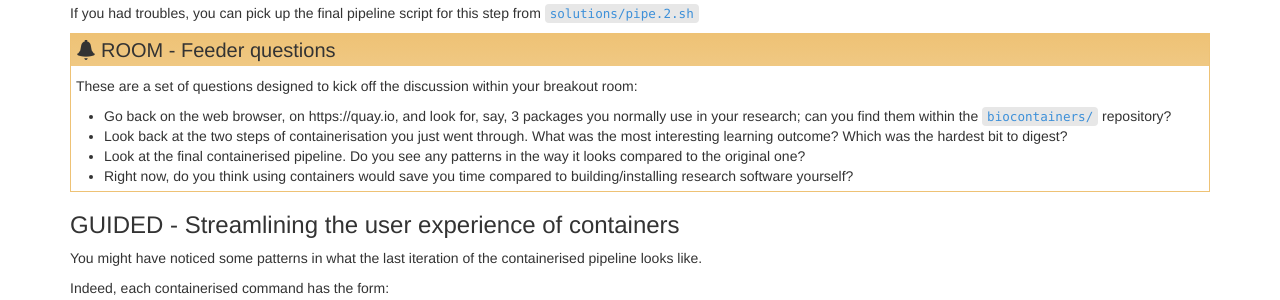
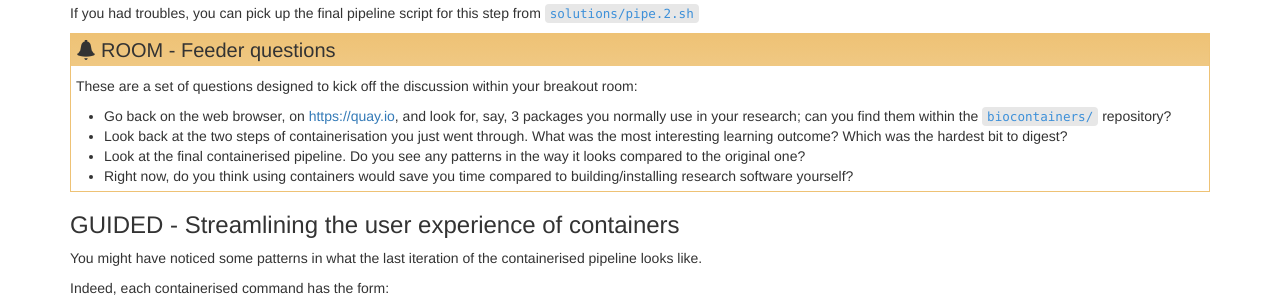
Before and after one commit to PawseySC/containers-bioinformatics-workshop, a Jekyll site: the page built from _episodes/3.pipeline.md, in a window 1280 px wide and 900 px high, scrolled down 5731 px. Shown: the part 152-452 px from the top of the window. Built offline with Jekyll 4.4.1, drawn with Linux system fonts in a browser that asks for light colours; part of the change alters nothing that is shown.

Commit message:
review s1: one more fix

```diff
--- a/_episodes/3.pipeline.md
+++ b/_episodes/3.pipeline.md
@@ -463,7 +463,7 @@ If you had troubles, you can pick up the final pipeline script for this step fro
 >
 > These are a set of questions designed to kick off the discussion within your breakout room:
 >
-> * Go back on the web browser, on https://quay.io, and look for, say, 3 packages you normally use in your research; can you find them within the `biocontainers/` repository?
+> * Go back on the web browser, on [https://quay.io](https://quay.io), and look for, say, 3 packages you normally use in your research; can you find them within the `biocontainers/` repository?
 > * Look back at the two steps of containerisation you just went through.  What was the most interesting learning outcome?  Which was the hardest bit to digest?
 > * Look at the final containerised pipeline.  Do you see any patterns in the way it looks compared to the original one?
 > * Right now, do you think using containers would save you time compared to building/installing research software yourself?
```
